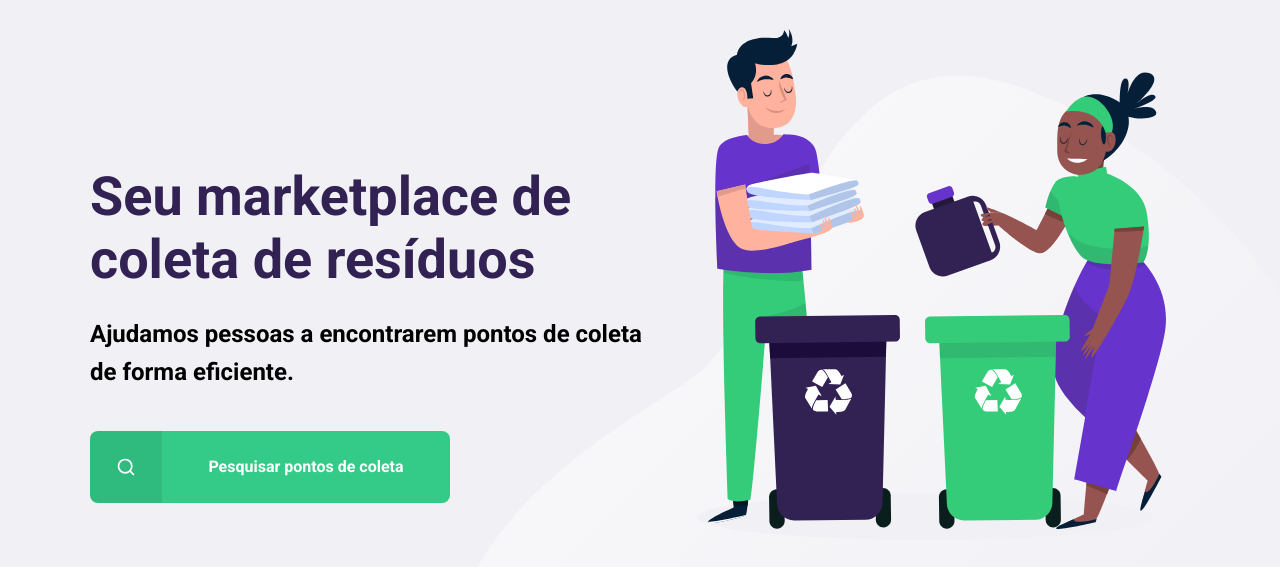
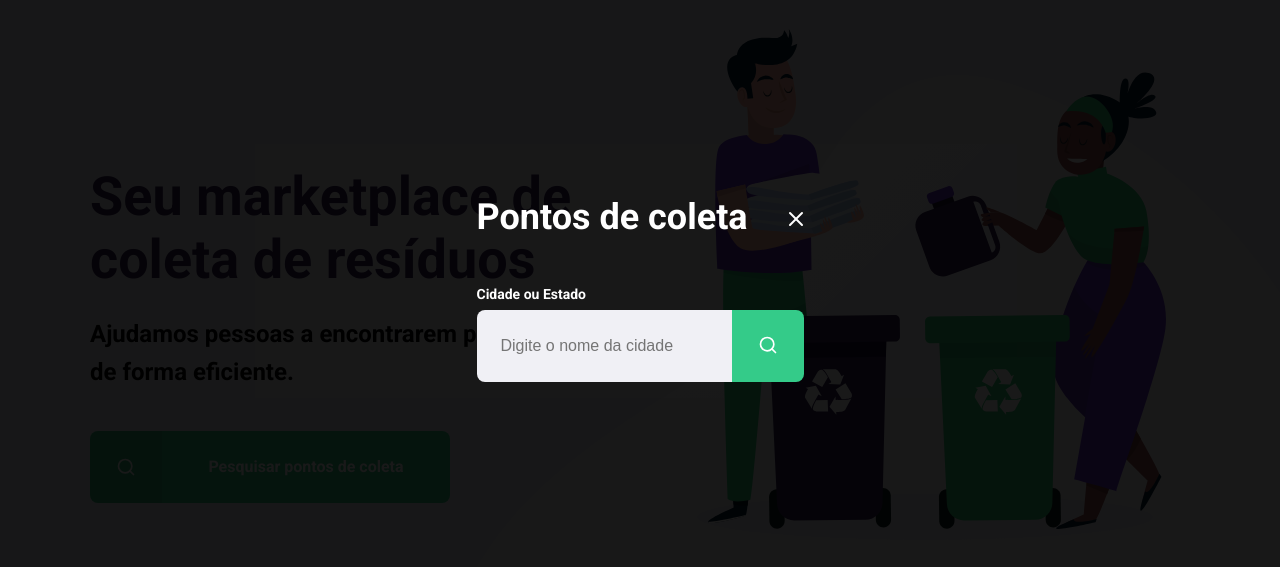
Before and after one commit to lukkasmatheu/nlw, a plain HTML site: page index.html in a window 1280 px wide. Both pictures are taken after a click on the link "Pesquisar pontos de coleta". Shown: the part 111-678 px from the top of the page. Drawn offline with Linux system fonts and the light colour scheme.

Commit message:
pagina de coleta

```diff
--- a/index.html
+++ b/index.html
@@ -6,6 +6,7 @@
     <meta name="viewport" content="width=device-width, initial-scale=1.0">
     <link rel="stylesheet" href="/styles/main.css">
     <link rel="stylesheet" href="/styles/home.css">
+    <link rel="stylesheet" href="/styles/modal.css">
     <link rel="stylesheet" href="/styles/responsive.css">
     <title>Document</title>
 </head>
@@ -27,5 +28,23 @@
         </div>
     </div>
 
+    <div id="modal" class="hide">
+        <div id="content">
+            <div class="header">
+                <h1>Pontos de coleta</h1>
+                <a href="#">Fechar</a>
+            </div>
+            <form action="">
+                <label for="search">Cidade ou Estado</label>
+                <div class="search field">
+                    <input type="text" name="search" placeholder="Digite o nome da cidade">
+                    <button>
+                        <img src="/icones/search.svg" alt="Buscar">
+                    </button>
+                </div>
+            </form>
+        </div>
+    </div>
+    <script src="/scripts/home.js"></script>
 </body>
 </html>
--- /dev/null
+++ b/scripts/home.js
@@ -0,0 +1,13 @@
+const buttonSearch = document.querySelector("#page-home main a")
+
+const model = document.querySelector("#modal")
+
+const close= document.querySelector("#modal .header a")
+
+buttonSearch.addEventListener("click",()=>{
+    model.classList.toggle("hide")
+} )
+
+close.addEventListener("click", ()=>{
+    close.classList.add("hide")
+})
--- /dev/null
+++ b/styles/modal.css
@@ -0,0 +1,79 @@
+#modal{
+    background:rgba(0,0,0,0.9);
+    height: 100vh;
+    width: 100vw;
+    position: fixed;
+    top: 0;
+     display: flex;
+     justify-content: center;
+     align-items: center;
+
+     transition: 400ms ;
+}
+
+#modal .content{
+    color: white;
+    width: 420px;
+
+}
+
+#modal .header{
+    display: flex;
+    align-items: center;
+    justify-content: space-between;
+    margin-bottom: 48px;
+}
+
+#modal .header a{
+    background-image: url("/icones/x.svg");
+    width: 20px;
+    height: 20px;
+    display: flex;
+    font-size: 0.01px;
+}
+
+#modal .header h1{
+    color: white;
+    font-size: 36px;
+    line-height: 42px;
+
+}
+
+#modal form label{
+    font-size: 14px;
+    line-height: 16px;
+    display: block;
+    margin-bottom: 8px;
+    color: white;
+}
+
+#modal form .field{
+    display: flex;
+}
+
+#modal form input{
+    flex:1;
+    background: #f0f0f5;
+    border-radius: 8px 0 0 8px;
+    border: 0;
+    padding: 16px 24px;
+
+    font-size: 16px;
+    color: #6c6c80;
+}
+
+#modal form button{
+    width: 72px;
+    height: 72px;
+    background: var(--primary-color);
+    border: 0;
+    border-radius: 0 8px 8px 0;
+}
+
+#modal form button:hover{
+    background: #2fb85e;
+}
+
+#modal.hide{
+    display:none;
+}
```
Also changed, not shown: create-point.html (+38 -9 lines), scripts/create-point.js (+33 -2 lines), styles/create-point.css (+42 -1 lines).
